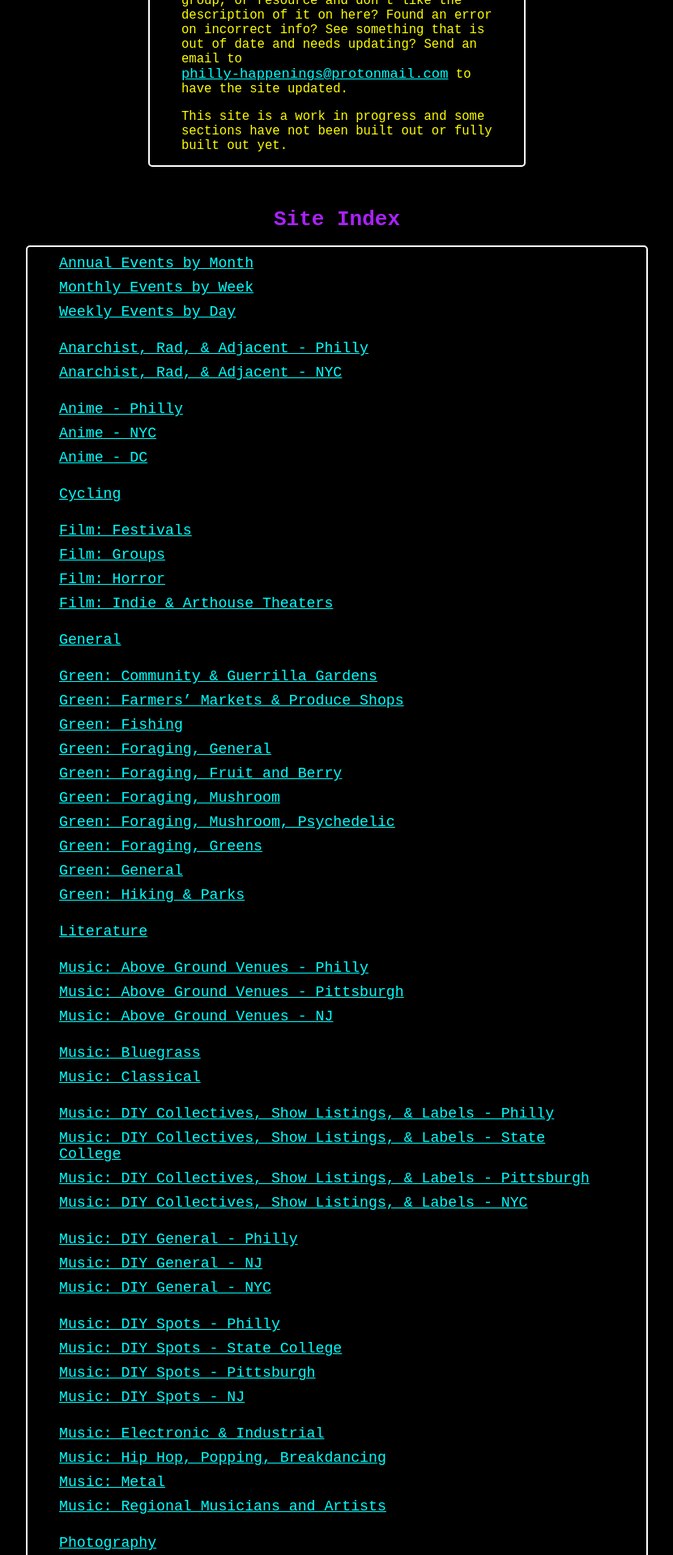
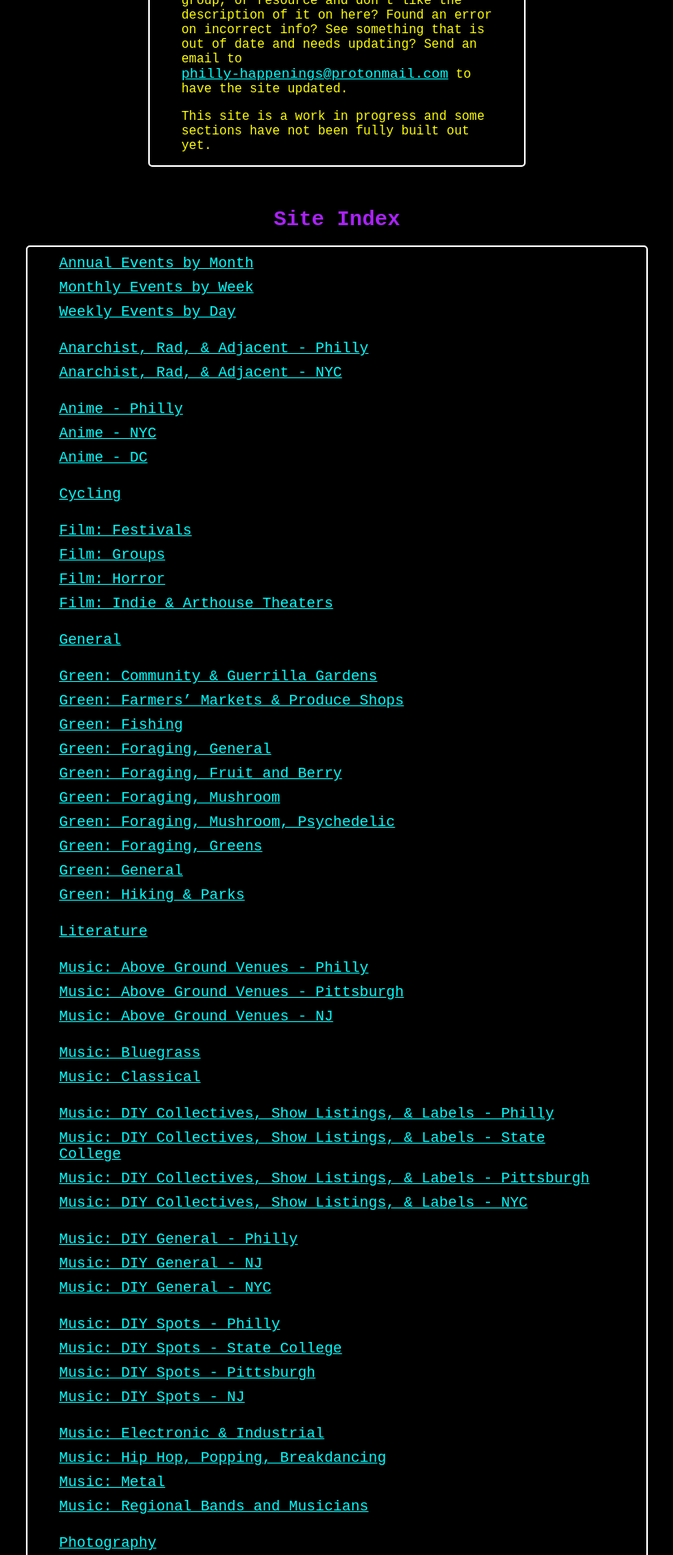
Before and after one commit to KLabWeb/Philly-Happenings, a React (Create React App) app: page / in a window 1280 px wide. Shown: the part 400-2320 px from the top of the page at 81% size, without its empty margins (224-1055 px from the left). Built offline with nearby package versions, Linux system fonts and the light colour scheme; the HTML template or start-up script is replaced by a standard one.

Commit message:
add "Music: Regional Bands and Musicians" section

```diff
--- a/src/about.js
+++ b/src/about.js
@@ -10,7 +10,7 @@ export const About = () => {
 
         <p>Want to add a spot, event, group, or resource to this site? Run a spot, event, group, or resource and don't like the description of it on here? Found an error on incorrect info? See something that is out of date and needs updating? Send an email to <a href="mailto: philly-happenings@protonmail.com">philly-happenings@protonmail.com</a> to have the site updated.</p>
 
-        <p>This site is a work in progress and some sections have not been built out or fully built out yet.</p>
+        <p>This site is a work in progress and some sections have not been fully built out yet.</p>
       </div>
     </div>
   )
--- a/src/cardContainer.js
+++ b/src/cardContainer.js
@@ -9,7 +9,7 @@ import { ANARCHISTPHILLY, NYCANARCHIST, ANIMEPHILLY, ANIMENYC, ANIMEDC, CYCLING,
   MUSICCLASSICAL, MUSICDIYCOLLECTIVESPHL, MUSICDIYCOLLECTIVESSC,MUSICDIYCOLLECTIVESPITTS,
   MUSICDIYCOLLECTIVESNYC, MUSICDIYGENPHL, MUSICDIYGENNJ, MUSICDIYGENNYC, MUSICDIYSPOTSPHL,
   MUSICDIYSPOTSSC, MUSICDIYSPOTSPITTS, MUSICDIYSPOTSNJ, MUSICELECTROINDUST,
-  MUSICHIPHOPPHL, MUSICMETAL, PHOTOGRAPHY, THEATER, MUSICDIYWIP} from "./data";
+  MUSICHIPHOPPHL, MUSICMETAL, MUSICREGIONAL, PHOTOGRAPHY, THEATER, MUSICDIYWIP} from "./data";
 import { FRUITBERRY, MUSHROOM, MUSHROOMPSY, GREENS } from "./foragingData"
 
 export const Cards = () => {
@@ -287,6 +287,13 @@ export const Cards = () => {
         );
     })}
 
+    <h1 id="music-regional" className="category">Music: Regional Bands and Musicians</h1>
+    {MUSICREGIONAL.map(data => {
+        return (
+          <DetailCard key={data.title} data={data}/>
+        );
+    })}
+
     <h1 id="photography" className="category">Photography</h1>
     {PHOTOGRAPHY.map(data => {
         return (
--- a/src/data.js
+++ b/src/data.js
@@ -1780,6 +1780,15 @@ export const MUSICMETAL = [
   },
 ];
 
+export const MUSICREGIONAL = [
+  {
+    title: "'Philly Bands + South/Central NJ' List",
+    summary: "A list of over 200 local bands, compiled by DIYTourNetwork Philly",
+    mainLink: "https://docs.google.com/spreadsheets/d/1EixCZ6GOw4WPGODa2CDEPfbAXXyTeveD_qiCfqeLxgY/edit#gid=0",
+    subLink: "https://diytournetwork-philly.tumblr.com/"
+  }
+]
+
 export const MUSICARTISTS = [
   {
     title: "chemdoggmillionair",
--- a/src/header.js
+++ b/src/header.js
@@ -69,7 +69,7 @@ export const Header = props => {
         <a href="#music-electro-indust">Music: Electronic & Industrial</a>
         <a href="#music-hiphop-phl">Music: Hip Hop, Popping, Breakdancing</a>
         <a href="#music-metal">Music: Metal</a>
-        <a href="#music-artists">Music: Regional Musicians and Artists</a>
+        <a href="#music-regional">Music: Regional Bands and Musicians</a>
         <br/>
         <a href="#photography">Photography</a>
         <br/>
```
